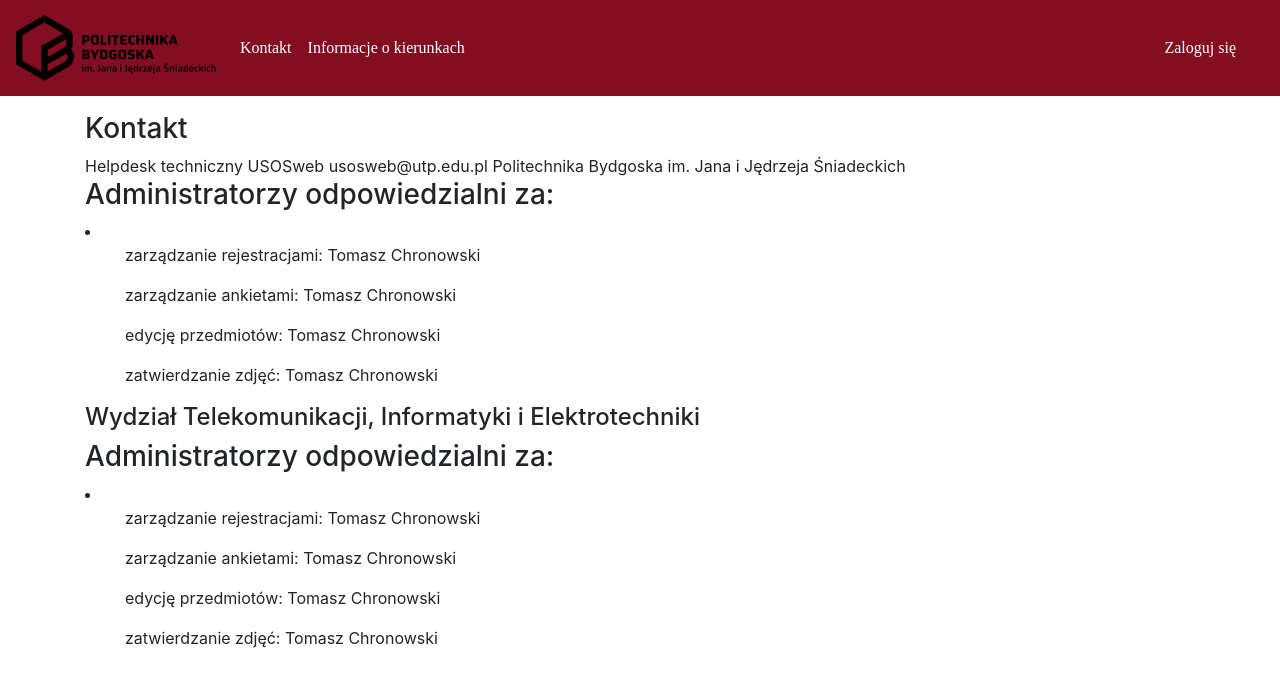
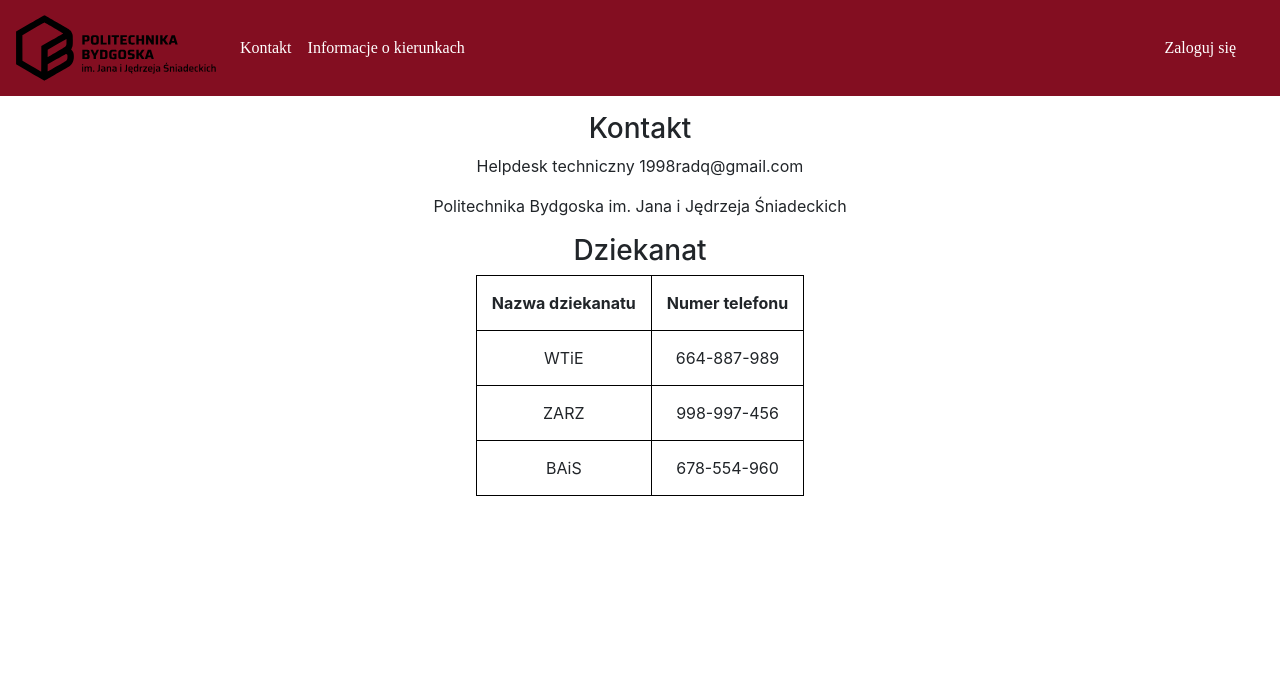
Before and after one commit to RADq1/newFrontend, a React (Create React App) app: page /contact in a window 1280 px wide. Shown: the top 686 px of the page. Built offline with nearby package versions, Linux system fonts and the light colour scheme; the HTML template or start-up script is replaced by a standard one.

Commit message:
information, contact, searcher

```diff
--- a/src/App.js
+++ b/src/App.js
@@ -16,6 +16,7 @@ import BoardAdmin from "./components/BoardAdmin";
 import Logo from "./icons/Logo";
 import Contact from "./components/Contact";
 import Information from "./components/Information";
+import SearchForEmployee from "./components/SearchForEmployee";
 import AcceptTerms from "./components/sendEmail/AcceptTerms";
 import SendEmail from "./components/sendEmail/SendEmail";
 
@@ -151,6 +152,8 @@ const App = () => {
             <Route path="/edit" component={EditProfile} />
             <Route path="/accept" component={AcceptTerms} />
             <Route path="/sendemail" component={SendEmail} />
+            <Route path="/searchForEmployee" component={SearchForEmployee} />
+            "/searchForEmployee"
           </Switch>
         </div>
       </div>
--- a/src/components/Contact.js
+++ b/src/components/Contact.js
@@ -1,28 +1,50 @@
 
+import styled from "styled-components";
+const Wrapper = styled.div`
+display: flex;
+flex-direction: column;
+align-items: center;
+`;
+const Table = styled.table`
+  th,
+  td {
+    text-align: center;
+    padding: 15px;
+    border: 1px solid black;
+  }
+  th {
+    /* color: rgb(220, 40, 40); */
+    font-style: bold;
+  }
+`;
 const Contact = () => {
     return (
-        <div>
+        <Wrapper>
             <h3>Kontakt</h3>
-            Helpdesk techniczny USOSweb
-            usosweb@utp.edu.pl
-            Politechnika Bydgoska im. Jana i Jędrzeja Śniadeckich
-            <h3>Administratorzy odpowiedzialni za:</h3>
-            <li>
-                <ul>zarządzanie rejestracjami: Tomasz Chronowski</ul>
-                <ul>zarządzanie ankietami: Tomasz Chronowski</ul>
-                <ul>edycję przedmiotów: Tomasz Chronowski</ul>
-                <ul>zatwierdzanie zdjęć: Tomasz Chronowski</ul>
-            </li>
-            <h4>Wydział Telekomunikacji, Informatyki i Elektrotechniki</h4>
-            <h3>Administratorzy odpowiedzialni za:</h3>
-            <li>
-                <ul>zarządzanie rejestracjami: Tomasz Chronowski</ul>
-                <ul>zarządzanie ankietami: Tomasz Chronowski</ul>
-                <ul>edycję przedmiotów: Tomasz Chronowski</ul>
-                <ul>zatwierdzanie zdjęć: Tomasz Chronowski</ul>
-            </li>
-
-        </div>
+            <p>Helpdesk techniczny
+            1998radq@gmail.com
+            </p>
+            <p>Politechnika Bydgoska im. Jana i Jędrzeja Śniadeckich</p>
+            <h3>Dziekanat</h3>
+            <Table>
+                <tr>
+                    <th>Nazwa dziekanatu</th>
+                    <th>Numer telefonu</th>
+                </tr>
+                <tr>
+                    <td>WTiE</td>
+                    <td>664-887-989</td>
+                </tr>
+                <tr>
+                    <td>ZARZ</td>
+                    <td>998-997-456</td>
+                </tr>
+                <tr>
+                    <td>BAiS</td>
+                    <td>678-554-960</td>
+                </tr>
+            </Table>
+        </Wrapper>
 )
 }
 export default Contact;
--- a/src/components/Information.js
+++ b/src/components/Information.js
@@ -1,10 +1,64 @@
-
+import React, { useState, useEffect} from "react";
+import axios from "axios";
+import styled from "styled-components";
+const Wrapper = styled.div`
+  display: flex;
+  flex-direction: column;
+  align-items: center;
+`;
+const Table = styled.table`
+  th,
+  td {
+    text-align: center;
+    padding: 15px;
+    border: 1px solid black;
+  }
+  th {
+    /* color: rgb(220, 40, 40); */
+    font-style: bold;
+  }
+`;
 const Information = () => {
+    const [fieldOfStudiesList, setFieldOfStudiesList] = useState(null)
+    useEffect(() => {
+        const baseUrl = "http://localhost:8080";
+        const url = baseUrl + "/information/";
+        axios
+          .get(url)
+          .then((res) => {
+            if (res.data.success) {
+              const data = res.data.data;
+              console.log(data);
+              setFieldOfStudiesList(data);
+              if (!data) return;
+            } else {
+              alert("Bład");
+            }
+          })
+          .catch((error) => {
+            alert("Błąd po stronie serwera" + error);
+          });
+        // eslint-disable-next-line
+      }, []);
     return(
-    <div>
-        <p>Informacje o kierunkach:</p>
-        <p>TODO</p>
-    </div>
+    <Wrapper>
+        <br/>
+        <h2>Lista wszystkich kierunków danego wydziału:</h2>
+        <br/>
+        <Table>
+                <tr>
+                    <th>Nazwa wydziału</th>
+                    <th>Nazwa kierunku</th>
+                    <th>Opis</th>
+                </tr>
+                {fieldOfStudiesList?.map((data) => (
+                <tr>
+                    <td>{data.name}</td>
+                    <td>{data.fieldofstudy.name}</td>
+                    <td>{data.fieldofstudy.description}</td>
+                </tr>))}
+            </Table>
+    </Wrapper>
         );
 }
 
--- /dev/null
+++ b/src/components/SearchForEmployee.js
@@ -0,0 +1,91 @@
+import React from "react";
+import { useEffect, useState} from "react";
+import axios from "axios";
+import { createEntityAdapter } from "@reduxjs/toolkit";
+import styled from "styled-components";
+const Wrapper = styled.div`
+display: flex;
+flex-direction: column;
+align-items: center;
+`;
+const Table = styled.table`
+  th,
+  td {
+    text-align: center;
+    padding: 15px;
+    border: 1px solid black;
+  }
+  th {
+    /* color: rgb(220, 40, 40); */
+    font-style: bold;
+  }
+`;
+const SearchForEmployee = () => {
+    const [data, setData] = useState();
+    const [searchValue, setSearchValue] = useState();
+    useEffect(() => {
+        const baseUrl = "http://localhost:8080";
+        const url = baseUrl + "/sendEmployeeList/";
+        axios
+          .get(url)
+          .then((res) => {
+            if (res.data.success) {
+              const data = res.data.data;
+            //   console.log(data);
+              setData(data);
+              if (!data) return;
+            } else {
+              alert("Bład");
+            }
+          })
+          .catch((error) => {
+            alert("Błąd po stronie serwera" + error);
+          });
+        // eslint-disable-next-line
+      }, []);
+
+    const searchEmployee = data?.filter((dat) => {
+        console.log(dat)
+        console.log('dat',dat.surname)
+        if(!searchValue){
+            return dat;
+        } else if(dat?.surname?.toLowerCase().includes(searchValue.toLowerCase())) {
+            return dat;
+        }
+        return null;
+    }).map((dat) => {
+        return(<div>
+            <Table>
+                <tr>
+                    <th>Imię</th>
+                    <th>Nazwisko</th>
+                    <th>Tytuł</th>
+                    <th>Email</th>
+                    <th>Numer telefonu</th>
+                </tr>
+                <tr>
+                    <td>{dat.name}</td>
+                    <td>{dat.surname}</td>
+                    <td>{dat.title != null ? dat.title : "Brak tytułu"}</td>
+                    <td>{dat.email != null ? dat.email : "Brak emailu"}</td>
+                    <td>{dat.phone != null ? dat.phone : "Brak numeru telefonu"}</td>
+                </tr>
+            </Table>
+        </div>)
+    })
+
+    // console.log(searchEmployee);
+
+    const handleInput = (e) => {
+        // console.log(e.target.value)
+        setSearchValue(e.target.value);
+    }
+    return(
+    <Wrapper>
+        <h1>Wyszukaj pracownika po nazwisku</h1><br/>
+        <input onChange={handleInput}></input><br/>
+        <div>{searchValue && searchEmployee}</div>
+    </Wrapper>)
+}
+
+export default SearchForEmployee;
--- a/src/components/adminPanel/DeleteStudent.js
+++ b/src/components/adminPanel/DeleteStudent.js
@@ -1,8 +1,62 @@
+import React, { useState, useEffect} from "react";
+import axios from "axios";
+const DeleteStudent = ({setNumber}) => {
+    const [studentPicked, setStudentPicked] = useState(null)
+    const [studentList, setStudentList] = useState(null)
+    useEffect(() => {
+        const baseUrl = "http://localhost:8080";
+        const url = baseUrl + "/showStudentList/";
+        axios
+          .get(url)
+          .then((res) => {
+            if (res.data.success) {
+              const data = res.data.data;
+              console.log(data);
+              setStudentList(data);
+              if (!data) return;
+            } else {
+              alert("Bład");
+            }
+          })
+          .catch((error) => {
+            alert("Błąd po stronie serwera" + error);
+          });
+        // eslint-disable-next-line
+      }, []);
 
-const DeleteStudent = ({setNumber}) => {
+    const handleSelectStudent = (e) => {
+        console.log(e.target.value);
+        setStudentPicked(e.target.value);
+    }
+
+    const sendUpdateField = (e) => {
+        e.preventDefault()
+        const baseUrl = "http://localhost:8080/deleteStudent";
+        console.log(studentPicked)
+        try{
+            axios
+                .post(baseUrl, {
+                    id: studentPicked,
+                })
+                .then((res) => {
+                    console.log(res)
+                    alert("Student usunięty pomyślnie")
+                });
+        } catch (e) {
+            console.log(e)
+        }
+    }
     return(
         <div>
-            <h1>ss</h1>
+                <form onSubmit={sendUpdateField}>
+                <label>Wybierz studenta, którego chcesz usunąć</label>
+                <select onChange={handleSelectStudent}>
+                    {studentList?.map(student => {
+                        return <option value={student.id}>{student.name} {student.surname}, indeks: {student.indexNumber}</option>
+                    })}
+                </select>
+                <button>Usuń studenta</button>
+            </form>
             <button onClick={() => setNumber(5)}>Wróć</button>
         </div>
     );
--- a/src/components/adminPanel/ManagementStudents.js
+++ b/src/components/adminPanel/ManagementStudents.js
@@ -5,6 +5,7 @@ const ManagementStudents = ({setNumber}) => {
             <button onClick={() => setNumber(6)}>Przypisz studenta do kierunku</button>
             <button onClick={() => setNumber(7)}>Przepisz studenta na kolejny semestr</button>
             <button onClick={() => setNumber(8)}>Usuń studenta z bazy</button>
+            <button onClick={() => setNumber(0)}>Wróć</button>
         </div>
     );
 }
```
